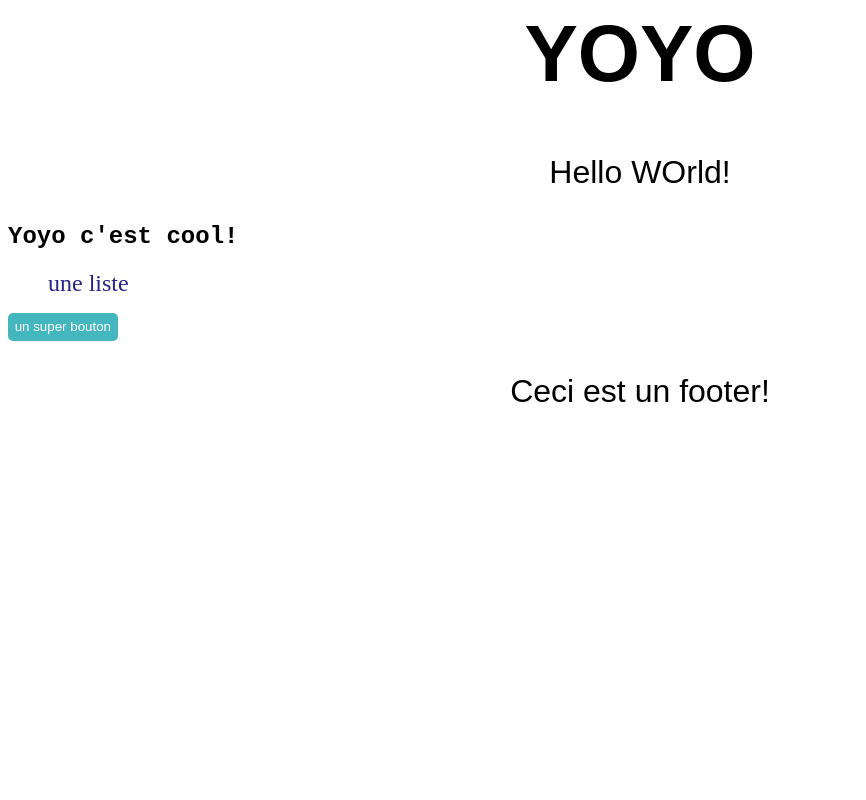
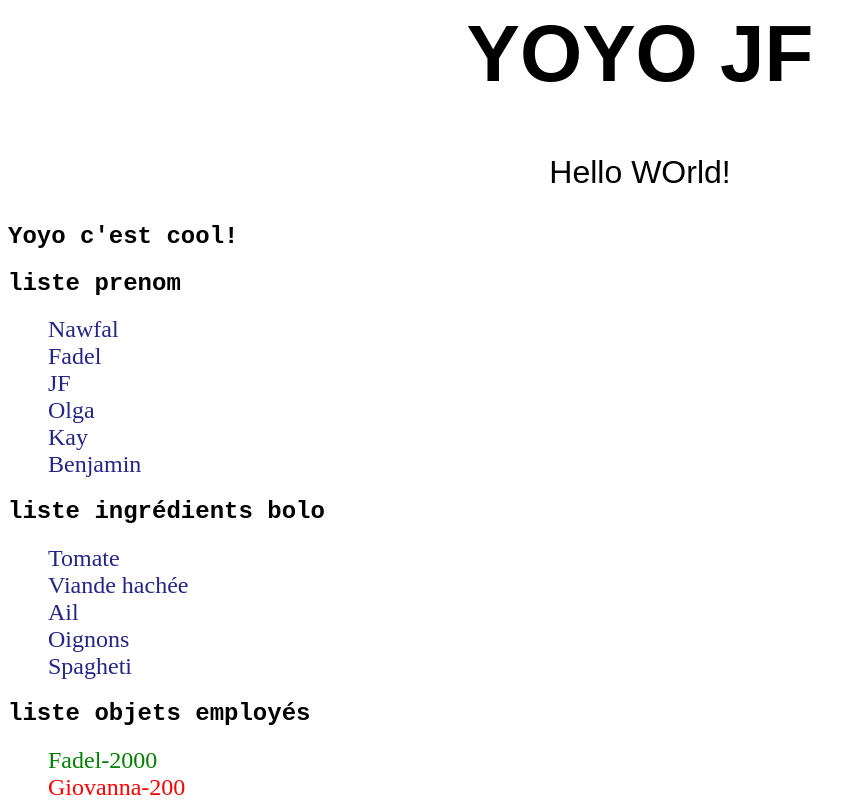
Before and after one commit to JFGEER83/react-vFIJ, a React (Create React App) app: page / in a window 1280 px wide. Shown: the top 800 px of the page, without its empty margins (0-866 px from the left). Built offline with nearby package versions, Linux system fonts and the light colour scheme.

Commit message:
1 file modified

```diff
--- a/src/App.js
+++ b/src/App.js
@@ -5,14 +5,53 @@ import SubTitle from './SubTitle';
 import Footer from './Footer';
 
 export default function App() {
+  const name = 'JF';
+  const maListe = ['Nawfal', 'Fadel', 'JF', 'Olga', 'Kay', 'Benjamin'];
+  const listBolo = ['Tomate', 'Viande hachée', 'Ail', 'Oignons', 'Spagheti'];
+  const employees = [
+    {
+      prenom: 'Fadel',
+      salaire: 2000,
+    },
+    {
+      prenom: 'Giovanna',
+      salaire: 200,
+    },
+  ];
+  const majeur = false;
+  const dansLeSecret = false;
+
   return (
     <div>
-      <h1>YOYO</h1>
+      <h1>YOYO {name}</h1>
       <p>Hello WOrld!</p>
       <SubTitle />
+      <h2>liste prenom</h2>
       <ul>
-        <li>une liste</li>
+        {maListe.map((prenom) => (
+          <li>{prenom}</li>
+        ))}
       </ul>
+      <h2>liste ingrédients bolo</h2>
+      <ul>
+        {listBolo.map((ingredient) => (
+          <li>{ingredient}</li>
+        ))}
+      </ul>
+      <h2>liste objets employés</h2>
+      <ul>
+        {employees.map((employees) => (
+          <li style={{ color: employees.salaire >= 2000 ? 'green' : 'red' }}>
+            {' '}
+            {/*coouleur salaire change si il est en dessous de 2000  */}
+            {employees.prenom}-{employees.salaire}
+          </li>
+        ))}
+      </ul>
+      <h2>True False</h2>
+      <h3>{majeur ? 'Bienvenue' : 'Désolé'}</h3>
+      <h3>{dansLeSecret && "Le secret est qu'il n'y a pas de secret!"}</h3>
+
       <button>un super bouton</button>
       <Footer />
     </div>
```
